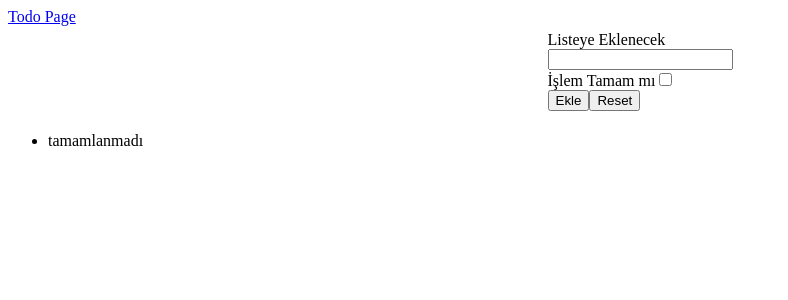
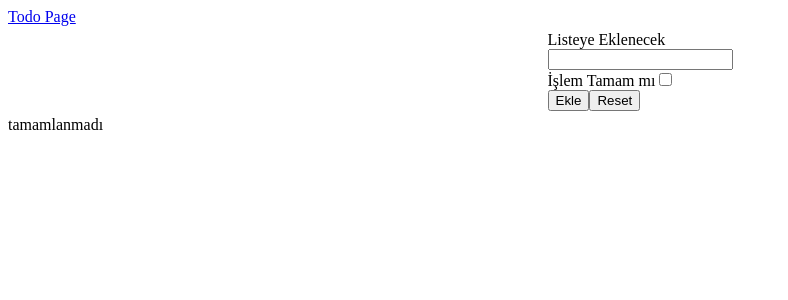
Before and after one commit to neominalsolutions/SiemensNg02, an Angular app: page /todos in a window 1280 px wide. Both pictures are taken after a click on the button "Ekle". Shown: the top 300 px of the page, without its empty margins (0-788 px from the left). Built offline with nearby package versions, Linux system fonts and the light colour scheme.

Commit message:
division eklendi

```diff
--- a/src/app/pages/todo-page/features/todo-item/todo-item.component.html
+++ b/src/app/pages/todo-page/features/todo-item/todo-item.component.html
@@ -1,4 +1,4 @@
-<li>
+<div>
   {{todo?.title}}
   <span>{{todo?.completed ? 'tamamlandı':'tamamlanmadı'}}</span>
-</li>
+</div>
--- a/src/app/pages/todo-page/features/todo-list/todo-list.component.html
+++ b/src/app/pages/todo-page/features/todo-list/todo-list.component.html
@@ -1,7 +1,7 @@
-<ul>
+<div>
   <!-- <li *ngFor="let item of items">
     {{item.title}}
     <span>{{item.completed ? 'tamamlandı':'tamamlanmadı'}}</span>
   </li> -->
   <app-todo-item *ngFor="let item of items" [todo]="item"></app-todo-item>
-</ul>
+</div>
--- a/src/app/pages/todo-page/todo-page.component.html
+++ b/src/app/pages/todo-page/todo-page.component.html
@@ -9,5 +9,5 @@
   <app-todo-list [items]="todos"></app-todo-list>
 </div>
 
-
-<!-- {{todos | json}} -->
+<!--
+{{todos | json}} -->
```
